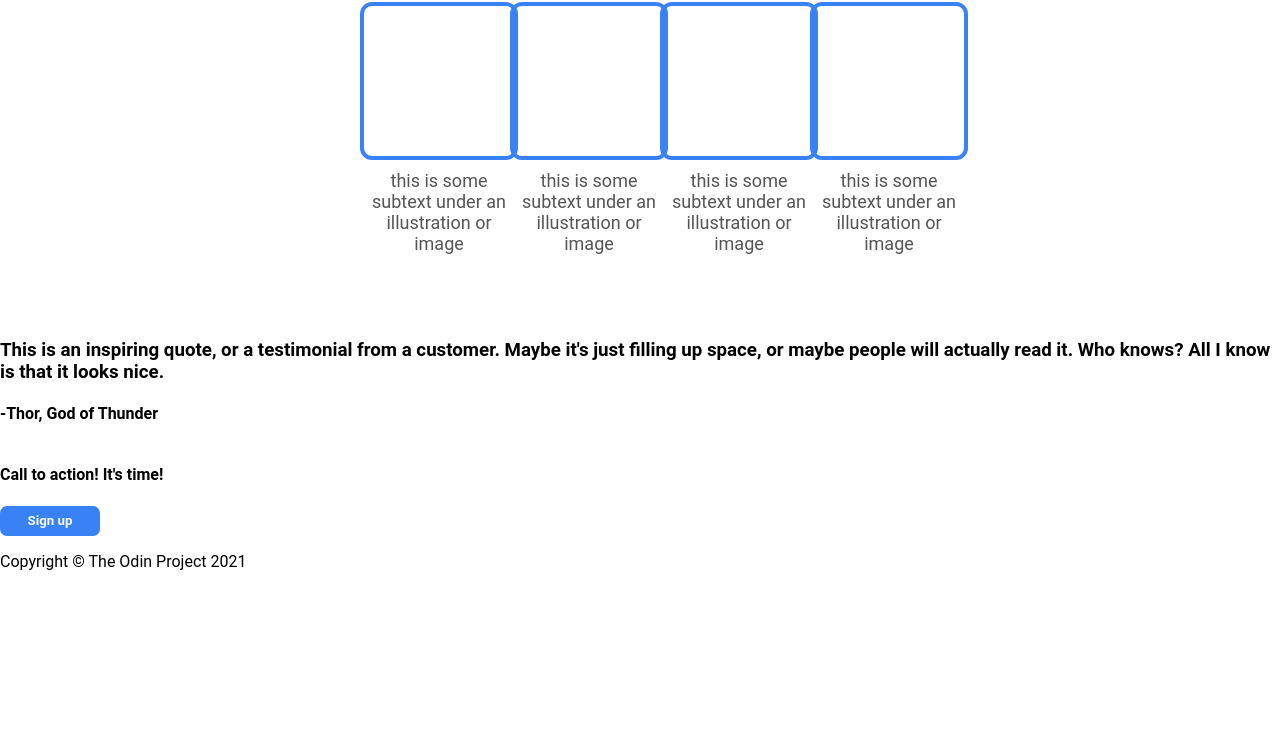
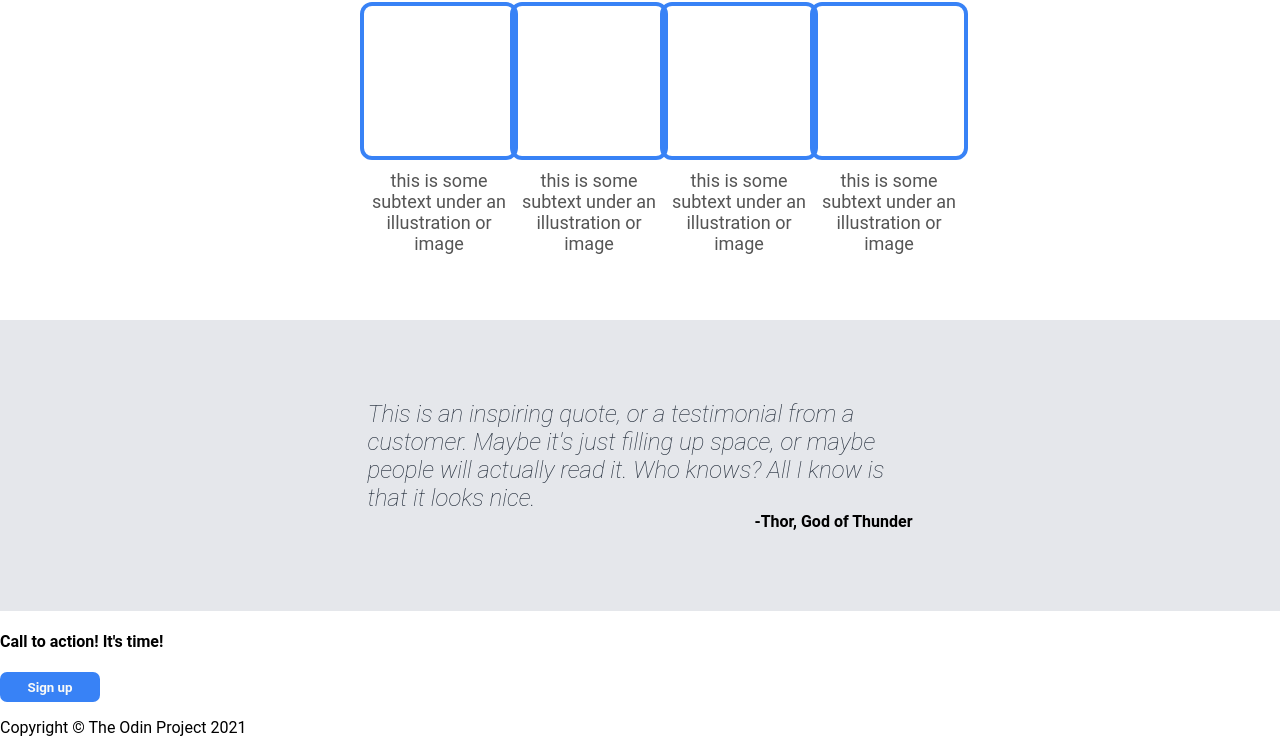
Before and after one commit to tommiller703755/Landing-Page, a plain HTML site: page index.html in a window 1280 px wide. Shown: the part 500-1253 px from the top of the page. Before the commit the page ends 1087 px from the top, so only its background shows below. Drawn offline with Linux system fonts and the light colour scheme.

Commit message:
Add style code for the testimonial section
added the style code and flex box for the testimonial portion of the
site

```diff
--- a/index.html
+++ b/index.html
@@ -47,8 +47,10 @@
             </div>
         </div>
         <div class="testimony">
-            <h3>This is an inspiring quote, or a testimonial from a customer. Maybe it's just filling up space, or maybe people will actually read it. Who knows? All I know is that it looks nice.</h3>
-            <h4>-Thor, God of Thunder</h4>
+            <div id="quote-container">
+                <div id="quote">This is an inspiring quote, or a testimonial from a customer. Maybe it's just filling up space, or maybe people will actually read it. Who knows? All I know is that it looks nice.</div>
+                <div id="attribution">-Thor, God of Thunder</div>
+            </div>
         </div>
         <div class="action">
             <div class="discription">
--- a/style.css
+++ b/style.css
@@ -56,7 +56,31 @@
     font-weight: 900;
 }
 
+#quote {
+    color: #1F2937;
+    font-size: 24px;
+    font-style: italic;
+    font-weight: 100;
+    width: 545px;
+}
+
+#attribution {
+    text-align: right;
+
+    font-weight: bold;
+}
+
 /* class rules */
+
+.testimony {
+    padding: 80px;
+    background-color: #E5E7EB;
+
+    display: flex;
+    flex-direction: column;
+    justify-content: center;
+    align-items: center;
+}
 
 .desc {
     font-size: 18px;
```
